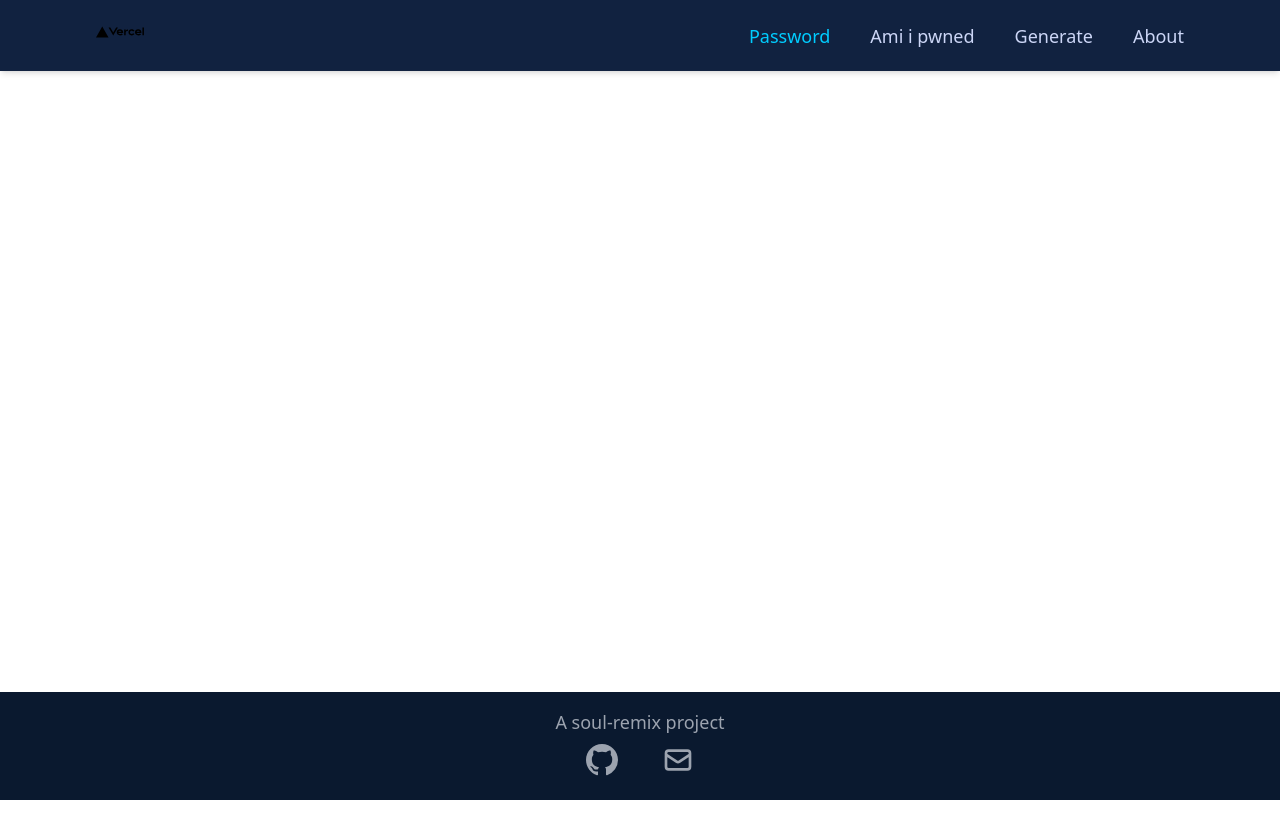
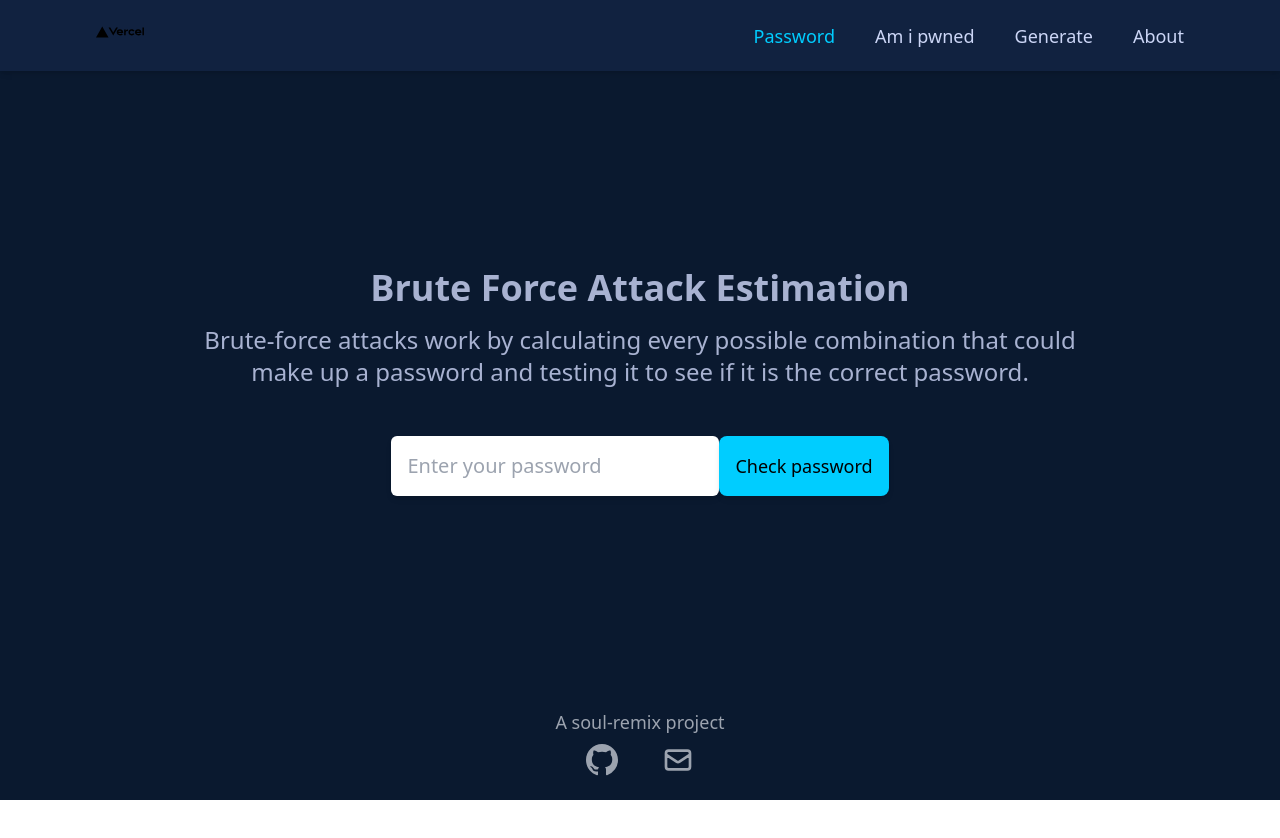
Before and after one commit to Soul-Remix/pass-manager, a Next.js app: page / in a window 1280 px wide. Shown: the top 838 px of the page. After the commit the page ends 800 px from the top, so only its background shows below. Built offline with nearby package versions, Linux system fonts and the light colour scheme.

Commit message:
crate layout component & password input component

```diff
--- a/components/Footer/Footer.tsx
+++ b/components/Footer/Footer.tsx
@@ -1,6 +1,3 @@
-const textStyle =
-  "text-lg text-gray-400 hover:text-main dark:hover:text-mainDark transition-all duration-300";
-
 const Footer = () => {
   return (
     <footer className="sticky bottom-0 flex flex-col justify-center content-center flex-wrap p-4 bg-white dark:bg-navy">
@@ -13,6 +10,20 @@ const Footer = () => {
       </a>
       <div className="flex justify-around p-2">
         <a href="https://github.com/Soul-Remix" target="_blank">
+          {githubSvg}
+        </a>
+        <a href="mailto:soulremix-dev@pm.me" target="_blank">
+          {emailSvg}
+        </a>
+      </div>
+    </footer>
+  );
+};
+
+const textStyle =
+  "text-lg text-gray-400 hover:text-main dark:hover:text-mainDark transition-all duration-300";
+
+const githubSvg = (
   <svg
     xmlns="http://www.w3.org/2000/svg"
     fill="currentColor"
@@ -21,8 +32,9 @@ const Footer = () => {
   >
     <path d="M8 0C3.58 0 0 3.58 0 8c0 3.54 2.29 6.53 5.47 7.59.4.07.55-.17.55-.38 0-.19-.01-.82-.01-1.49-2.01.37-2.53-.49-2.69-.94-.09-.23-.48-.94-.82-1.13-.28-.15-.68-.52-.01-.53.63-.01 1.08.58 1.23.82.72 1.21 1.87.87 2.33.66.07-.52.28-.87.51-1.07-1.78-.2-3.64-.89-3.64-3.95 0-.87.31-1.59.82-2.15-.08-.2-.36-1.02.08-2.12 0 0 .67-.21 2.2.82.64-.18 1.32-.27 2-.27.68 0 1.36.09 2 .27 1.53-1.04 2.2-.82 2.2-.82.44 1.1.16 1.92.08 2.12.51.56.82 1.27.82 2.15 0 3.07-1.87 3.75-3.65 3.95.29.25.54.73.54 1.48 0 1.07-.01 1.93-.01 2.2 0 .21.15.46.55.38A8.012 8.012 0 0 0 16 8c0-4.42-3.58-8-8-8z" />
   </svg>
-        </a>
-        <a href="mailto:soulremix-dev@pm.me" target="_blank">
+);
+
+const emailSvg = (
   <svg
     xmlns="http://www.w3.org/2000/svg"
     className={`h-8 w-8 ${textStyle}`}
@@ -37,10 +49,6 @@ const Footer = () => {
       d="M3 8l7.89 5.26a2 2 0 002.22 0L21 8M5 19h14a2 2 0 002-2V7a2 2 0 00-2-2H5a2 2 0 00-2 2v10a2 2 0 002 2z"
     />
   </svg>
-        </a>
-      </div>
-    </footer>
 );
-};
 
 export default Footer;
--- /dev/null
+++ b/components/Layout/Layout.tsx
@@ -0,0 +1,14 @@
+import Footer from "../Footer/Footer";
+import ResponsiveNavBar from "../ResponsiveNavBar/ResponsiveNavBar";
+
+const Layout = ({ children }: any) => {
+  return (
+    <div className="grid min-h-screen grid-rows-[auto,1fr,auto]">
+      <ResponsiveNavBar />
+      <main>{children}</main>
+      <Footer />
+    </div>
+  );
+};
+
+export default Layout;
--- /dev/null
+++ b/components/PasswordInput/PasswordInput.tsx
@@ -0,0 +1,39 @@
+import { FormEvent, useState } from "react";
+
+const PasswordInput = () => {
+  const [value, setValue] = useState("");
+
+  const onChange = (input: string) => {
+    setValue(input);
+  };
+
+  const onSubmit = (e: FormEvent) => {
+    e.preventDefault();
+    console.log("submitted");
+  };
+
+  return (
+    <form
+      className="flex flex-wrap items-center justify-center"
+      onSubmit={onSubmit}
+    >
+      <input
+        type="text"
+        placeholder="Enter your password"
+        maxLength={99}
+        spellCheck={false}
+        className="text-xl rounded-md p-4 shadow-md mt-8 text-black"
+        value={value}
+        onChange={(s) => onChange(s.currentTarget.value)}
+      />
+      <button
+        onClick={onSubmit}
+        className="mt-8 p-4 bg-main dark:bg-mainDark text-black rounded-lg shadow-md text-lg"
+      >
+        Check password
+      </button>
+    </form>
+  );
+};
+
+export default PasswordInput;
--- a/components/ResponsiveNavBar/ResponsiveNavBar.tsx
+++ b/components/ResponsiveNavBar/ResponsiveNavBar.tsx
@@ -5,7 +5,7 @@ import { useRouter } from "next/router";
 
 const links = [
   { name: "Password", target: "/" },
-  { name: "Ami i pwned", target: "/pwned" },
+  { name: "Am i pwned", target: "/pwned" },
   { name: "Generate", target: "/generate" },
   { name: "About", target: "about" },
 ];
@@ -66,7 +66,7 @@ const Navbar = ({ menuOpen, setMenuOpen, navLinks }: any) => (
 );
 
 const MobileMenu = ({ children }: { children: any }) => (
-  <nav className="p-4 flex flex-col space-y-3 md:hidden items-center ">
+  <nav className="p-4 pt-0 flex flex-col space-y-3 md:hidden items-center ">
     {children}
   </nav>
 );
--- a/pages/_app.tsx
+++ b/pages/_app.tsx
@@ -1,8 +1,13 @@
-import '../styles/globals.css'
-import type { AppProps } from 'next/app'
+import "../styles/globals.css";
+import type { AppProps } from "next/app";
+import Layout from "../components/Layout/Layout";
 
 function MyApp({ Component, pageProps }: AppProps) {
-  return <Component {...pageProps} />
+  return (
+    <Layout>
+      <Component {...pageProps} />
+    </Layout>
+  );
 }
 
-export default MyApp
+export default MyApp;
--- /dev/null
+++ b/pages/_document.tsx
@@ -0,0 +1,31 @@
+import Document, { Html, Head, Main, NextScript } from "next/document";
+
+class MyDocument extends Document {
+  render() {
+    return (
+      <Html lang="en" className="dark">
+        <Head>
+          <meta httpEquiv="x-ua-compatible" content="ie=edge" />
+          <meta name="author" content="Soul-Remix" />
+          <meta property="og:locale" content="en_US" />
+          <meta
+            property="og:description"
+            content="Password manager is your one stop to check your passwords and generate new passwords"
+          />
+          <meta name="twitter:card" content="summary" />
+          <meta name="twitter:title" content="Soul Remix" />
+          <meta
+            name="twitter:description"
+            content="Password manager is your one stop to check your passwords and generate new passwords"
+          />
+        </Head>
+        <body>
+          <Main />
+          <NextScript />
+        </body>
+      </Html>
+    );
+  }
+}
+
+export default MyDocument;
--- a/pages/index.tsx
+++ b/pages/index.tsx
@@ -1,20 +1,27 @@
 import type { NextPage } from "next";
 import Head from "next/head";
-import Footer from "../components/Footer/Footer";
-import ResponsiveNavBar from "../components/ResponsiveNavBar/ResponsiveNavBar";
+import PasswordInput from "../components/PasswordInput/PasswordInput";
 
 const Home: NextPage = () => {
   return (
-    <div className="dark">
+    <>
       <Head>
         <title>Password Strength</title>
         <meta name="description" content="Test your password strength" />
         <link rel="icon" href="/favicon.ico" />
       </Head>
-      <ResponsiveNavBar />
-      <main className="min-h-screen"></main>
-      <Footer />
-    </div>
+      <section className="p-8 flex flex-wrap flex-col items-center justify-center h-full bg-white dark:bg-navy dark:text-lightSlate">
+        <h1 className="text-center text-3xl md:text-4xl font-bold">
+          Brute Force Attack Estimation
+        </h1>
+        <p className="text-center text-xl md:text-2xl leading-6 max-w-prose mt-4 mb-4 ">
+          Brute-force attacks work by calculating every possible combination
+          that could make up a password and testing it to see if it is the
+          correct password.
+        </p>
+        <PasswordInput />
+      </section>
+    </>
   );
 };
 
```
Lines whose indentation alone changed are shown as unchanged.
